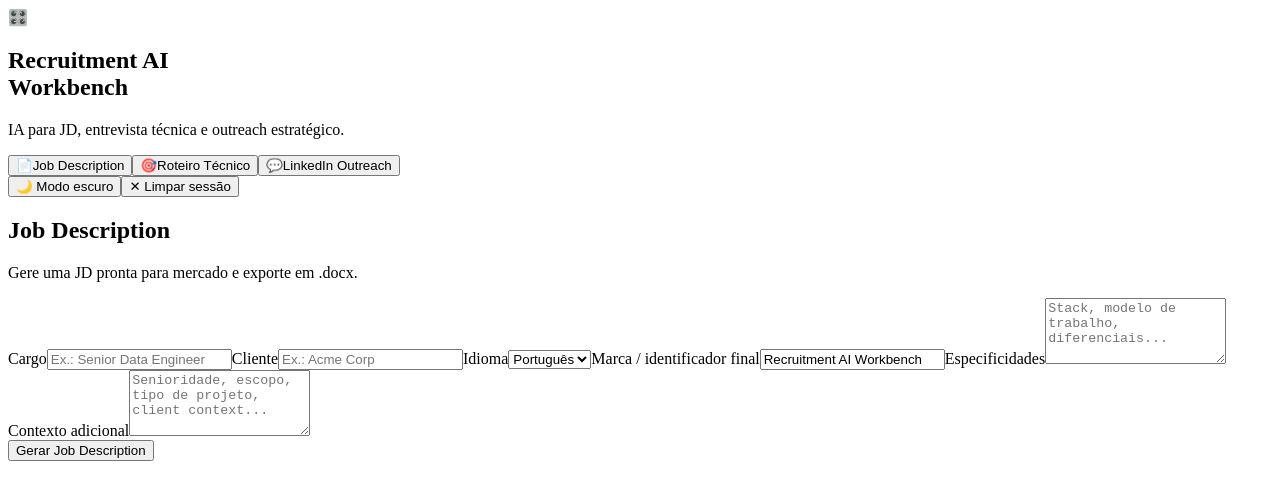
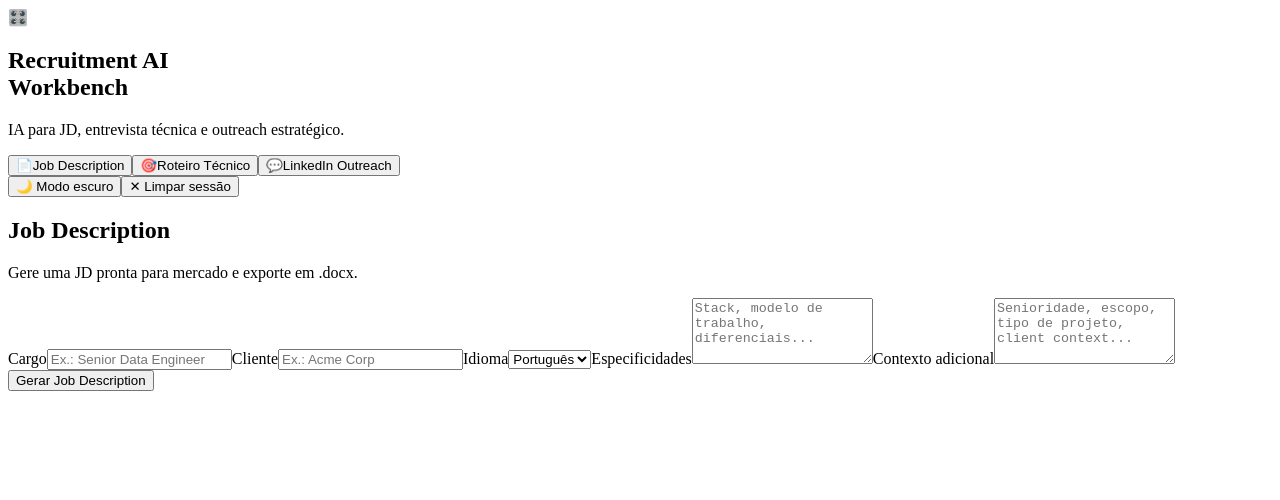
Before and after one commit to juliacintral/recruitment-ai-workbench, a React (Vite) app: page / in a window 1280 px wide. Shown: the top 500 px of the page. Built offline with nearby package versions, Linux system fonts and the light colour scheme; the HTML template or start-up script is replaced by a standard one.

Commit message:
feat: remove brand field from UI — brand is always Insi (PT) or Insi North América (EN) auto

```diff
--- a/src/components/JDPanel.tsx
+++ b/src/components/JDPanel.tsx
@@ -1,7 +1,7 @@
 import { useState, useCallback } from 'react'
 import type { JDSectioned, Language } from '../types'
 import { generateJobDescription } from '../lib/aiProvider'
-import { exportJDToDocx } from '../lib/docxExporter'
+import { exportJDToDocx, brandName } from '../lib/docxExporter'
 import { jdToPlainText } from '../lib/formatters'
 import { copyToClipboard } from '../lib/clipboard'
 import { OutputActions } from './OutputActions'
@@ -13,13 +13,15 @@ export function JDPanel({ onJDGenerated }: { onJDGenerated: (text: string) => vo
   const [cargo, setCargo] = useState('')
   const [cliente, setCliente] = useState('')
   const [idioma, setIdioma] = useState<Language>('pt-BR')
-  const [brand, setBrand] = useState('Recruitment AI Workbench')
   const [especificidades, setEspecificidades] = useState('')
   const [additionalContext, setAdditionalContext] = useState('')
   const [status, setStatus] = useState<Status>('idle')
   const [statusMsg, setStatusMsg] = useState('')
   const [jd, setJd] = useState<JDSectioned | null>(null)
   const jdText = jd ? jdToPlainText(jd) : ''
+
+  // Marca sempre automática: PT-BR = Insi | EN = Insi North América
+  const brand = brandName(idioma)
 
   const generate = useCallback(async () => {
     if (!cargo.trim() || !cliente.trim()) {
@@ -60,10 +62,6 @@ export function JDPanel({ onJDGenerated }: { onJDGenerated: (text: string) => vo
             <option value="en">English</option>
           </select>
         </label>
-        <label>
-          Marca / identificador final
-          <input value={brand} onChange={(e) => setBrand(e.target.value)} />
-        </label>
         <label className="span-2">
           Especificidades
           <textarea value={especificidades} onChange={(e) => setEspecificidades(e.target.value)} rows={4} placeholder="Stack, modelo de trabalho, diferenciais..." />
@@ -87,7 +85,7 @@ export function JDPanel({ onJDGenerated }: { onJDGenerated: (text: string) => vo
           <OutputActions
             text={jdText}
             onCopy={async () => { await copyToClipboard(jdText); setStatusMsg('Copiado.'); setStatus('success') }}
-            onDownload={() => exportJDToDocx(jd!, cliente)}
+            onDownload={() => exportJDToDocx(jd!, cliente, idioma)}
             onSendToOthers={() => { onJDGenerated(jdText); setStatusMsg('JD enviada para as outras abas.'); setStatus('success') }}
           />
           <pre className="output">{jdText}</pre>
```
